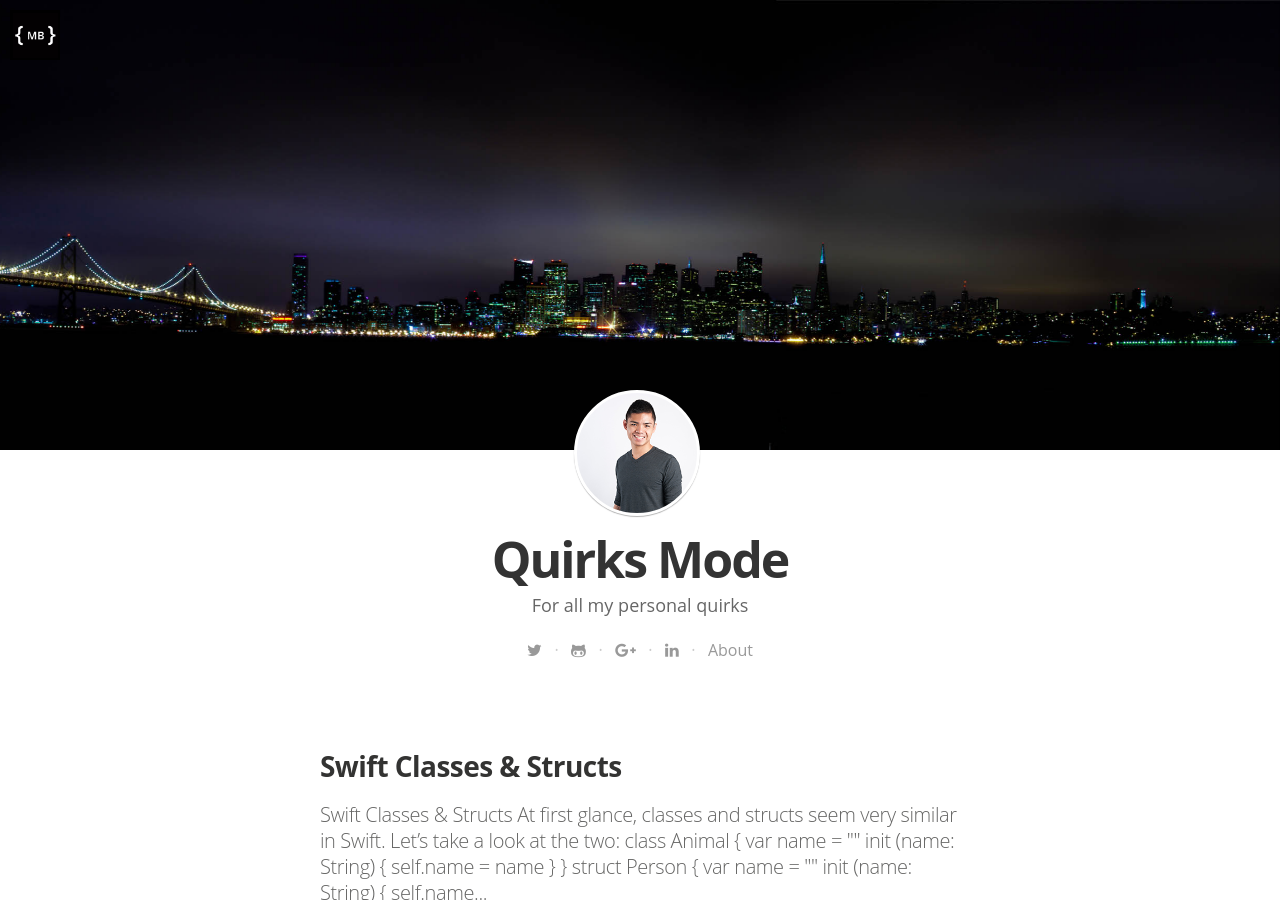
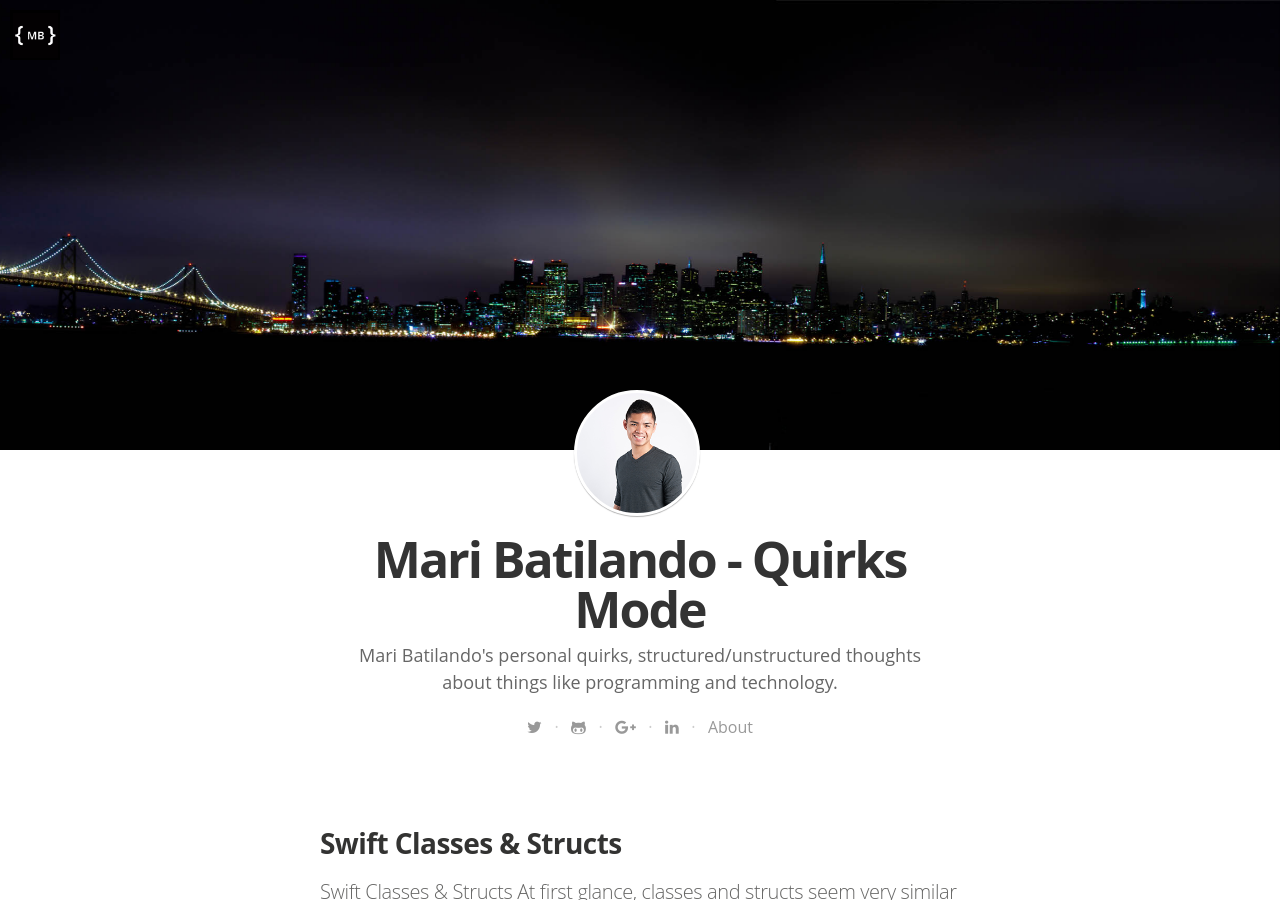
Before and after one commit to cal-a-mari/mbatilando.github.io, a Jekyll site: the page built from index.html, in a window 1280 px wide and 900 px high. Built offline with Jekyll 4.4.1, drawn with Linux system fonts in a browser that asks for light colours; nearby versions of some CDN libraries; some web fonts are replaced; Markdown is read by kramdown in place of the engine named in the settings; the list of posts is cut into pages by our own code.

Commit message:
Edit title and description

```diff
--- a/_config.yml
+++ b/_config.yml
@@ -3,9 +3,10 @@ markdown: redcarpet
 highlighter: pygments
 
 # Site settings
-title: "Quirks Mode"
+title: "Mari Batilando - Quirks Mode"
 description: > # this means to ignore newlines until "email:"
-   For all my personal quirks
+   Mari Batilando's personal quirks, structured/unstructured thoughts about
+   things like programming and technology.
 
 email: mari.batilando@gmail.com
 #blog logo
```
